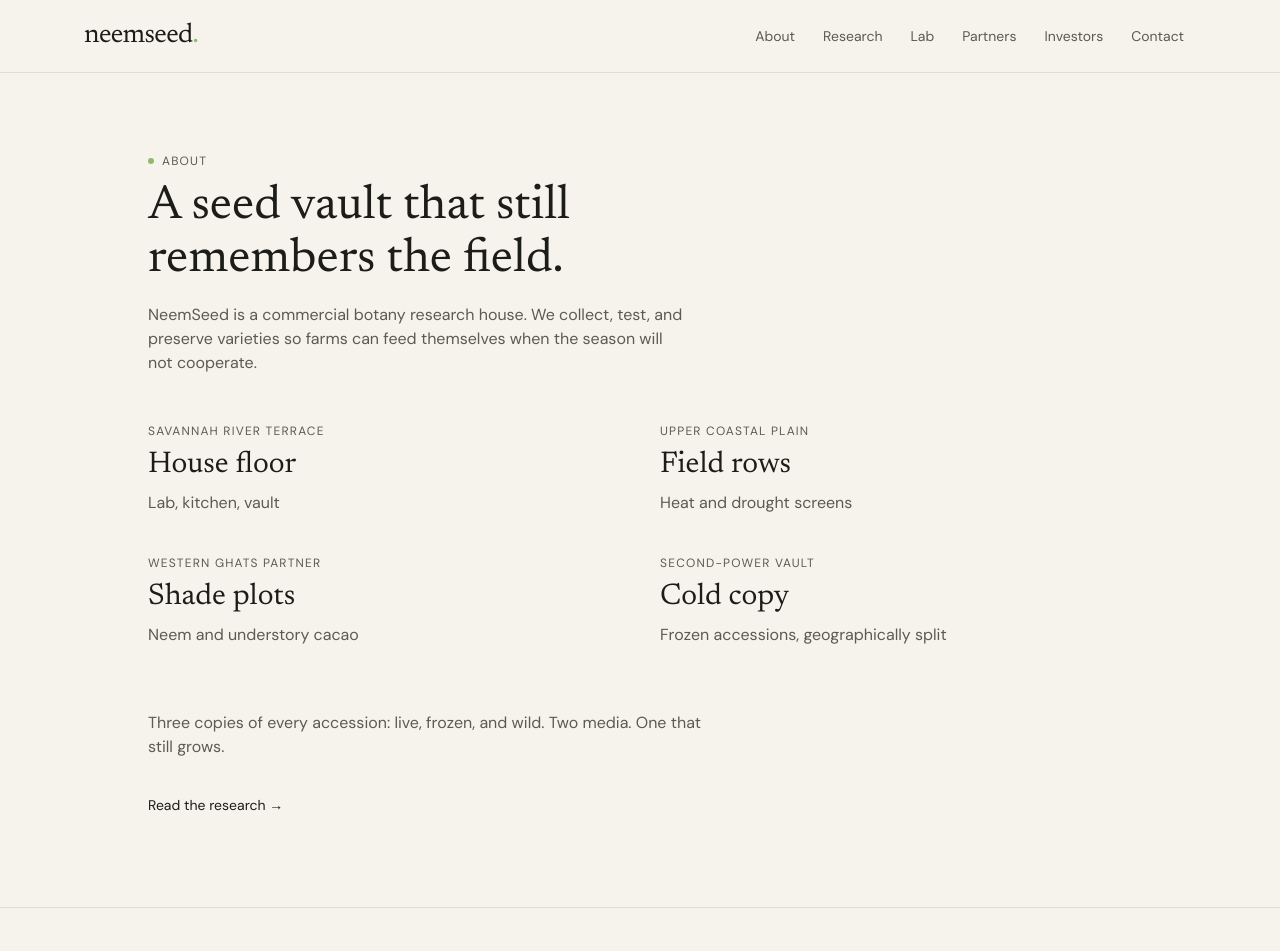
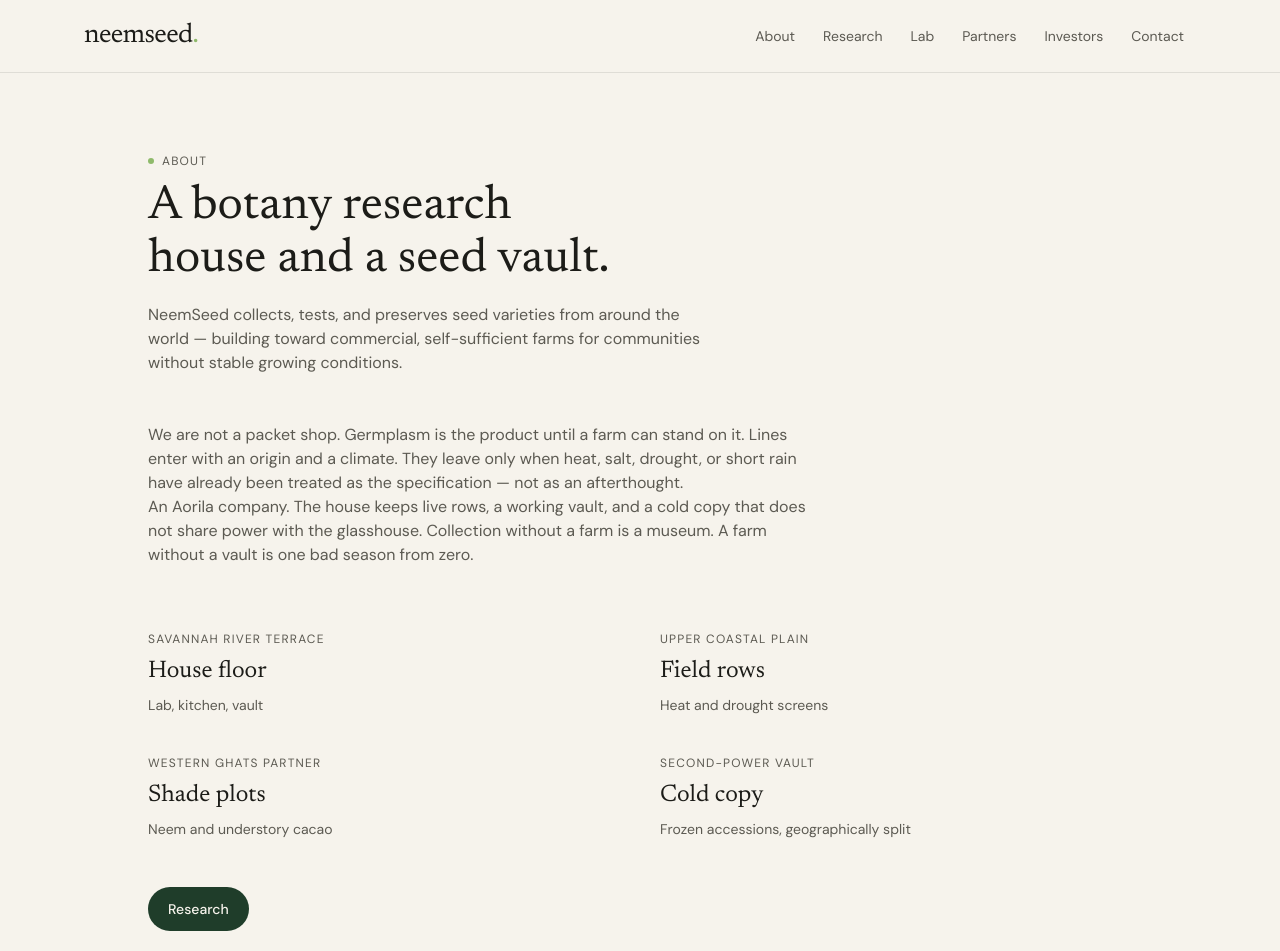
Before and after one commit to nbaldwin09/neemseed, a React (Vite) app: page /about in a window 1280 px wide. Shown: the top 951 px of the page. Built offline with nearby package versions, Linux system fonts and the light colour scheme.

Commit message:
About as a company statement, not a site list dump

```diff
--- a/src/routes/about.tsx
+++ b/src/routes/about.tsx
@@ -8,23 +8,35 @@ function AboutPage() {
   return (
     <SimplePage
       kicker="About"
-      title="A seed vault that still remembers the field."
-      lead="NeemSeed is a commercial botany research house. We collect, test, and preserve varieties so farms can feed themselves when the season will not cooperate."
+      title="A botany research house and a seed vault."
+      lead="NeemSeed collects, tests, and preserves seed varieties from around the world — building toward commercial, self-sufficient farms for communities without stable growing conditions."
     >
-      <div className="grid gap-10 sm:grid-cols-2">
+      <div className="max-w-2xl space-y-5 text-muted">
+        <p>
+          We are not a packet shop. Germplasm is the product until a farm can stand on it. Lines enter
+          with an origin and a climate. They leave only when heat, salt, drought, or short rain have
+          already been treated as the specification — not as an afterthought.
+        </p>
+        <p>
+          An Aorila company. The house keeps live rows, a working vault, and a cold copy that does not
+          share power with the glasshouse. Collection without a farm is a museum. A farm without a vault
+          is one bad season from zero.
+        </p>
+      </div>
+      <ul className="mt-16 grid gap-10 sm:grid-cols-2">
         {SITES.map((s) => (
-          <article key={s.name}>
+          <li key={s.name}>
             <p className="text-xs uppercase tracking-widest text-muted">{s.place}</p>
-            <h2 className="mt-2 font-display text-3xl">{s.name}</h2>
-            <p className="mt-2 text-muted">{s.role}</p>
-          </article>
+            <h2 className="mt-2 font-display text-2xl">{s.name}</h2>
+            <p className="mt-2 text-sm text-muted">{s.role}</p>
+          </li>
         ))}
-      </div>
-      <p className="mt-16 max-w-xl text-muted">
-        Three copies of every accession: live, frozen, and wild. Two media. One that still grows.
-      </p>
-      <Link to="/research" className="mt-6 inline-flex h-11 items-center text-sm">
-        Read the research →
+      </ul>
+      <Link
+        to="/research"
+        className="mt-12 inline-flex h-11 items-center rounded-pill bg-accent px-5 text-sm font-medium text-accent-fg"
+      >
+        Research
       </Link>
     </SimplePage>
   );
```
